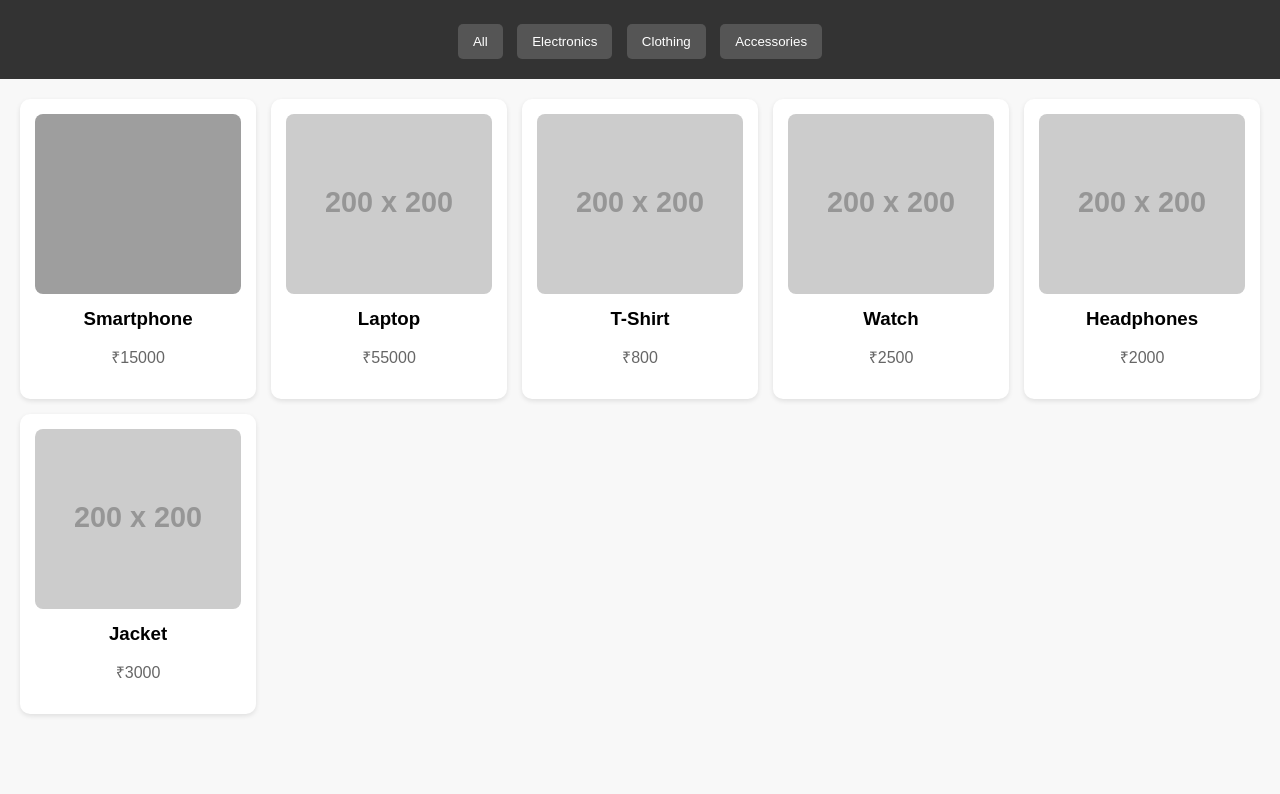
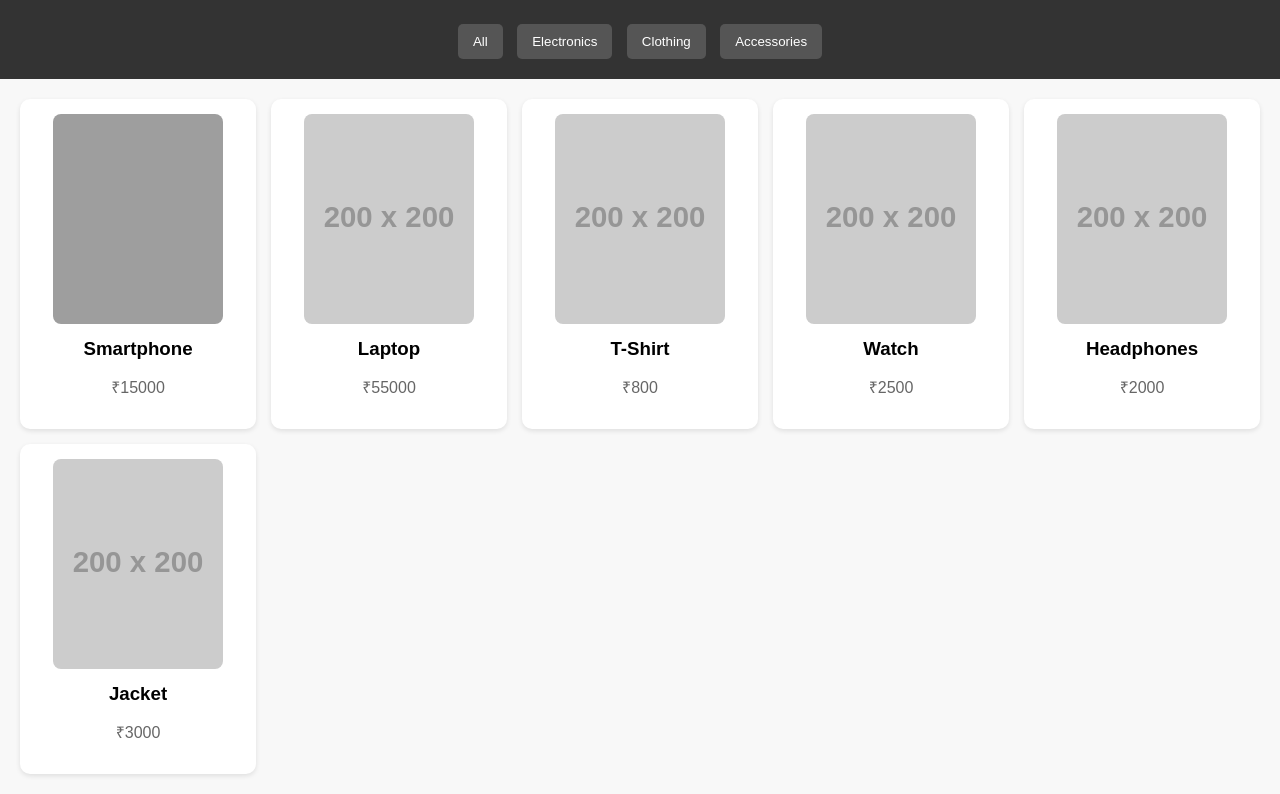
Before and after one commit to nikeshlambhade/My-Website, a plain HTML site: page index.html in a window 1280 px wide. Shown: the part 76-870 px from the top of the page. Before the commit the page ends 810 px from the top, so only its background shows below. Drawn offline with Linux system fonts and the light colour scheme; grey boxes are pictures that could not be loaded; placeholder pictures from the web are drawn by us.

Commit message:
css Dimensions Updated

```diff
--- a/style.css
+++ b/style.css
@@ -38,13 +38,15 @@ nav button:hover {
   padding: 15px;
   text-align: center;
   box-shadow: 0 2px 5px rgba(0,0,0,0.1);
+
 }
 
 .product img {
-  width: 100%;
-  height: 180px;
+  width: 170px;
+  height: 210px;
   object-fit: cover;
   border-radius: 8px;
+  size: 50px;
 }
 
 .product h3 {
```
